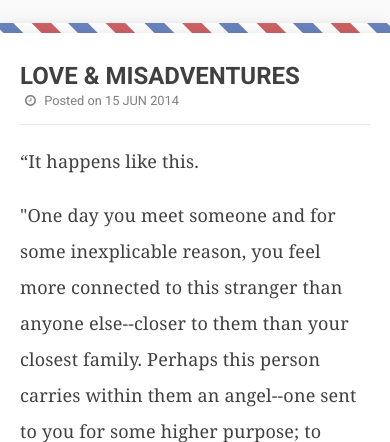
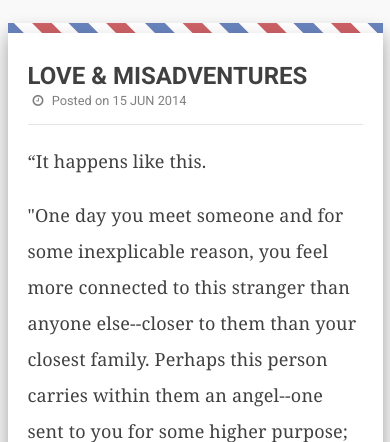
Before and after one commit to lamkeewei/letters, a website: page app/index.html in a window 390 px wide. Shown: the part 402-844 px from the top of the page. Drawn offline with nearby package versions, Linux system fonts and the light colour scheme; a web font is replaced by a local one.

Commit message:
Undo red

```diff
--- a/app/index.html
+++ b/app/index.html
@@ -165,7 +165,7 @@
       @media(max-width: 1200px) {
         .container {
           width: 75%;
-          padding: 0px;
+          padding: 7.5px;
           padding-top: 25px;
         }
 
```
